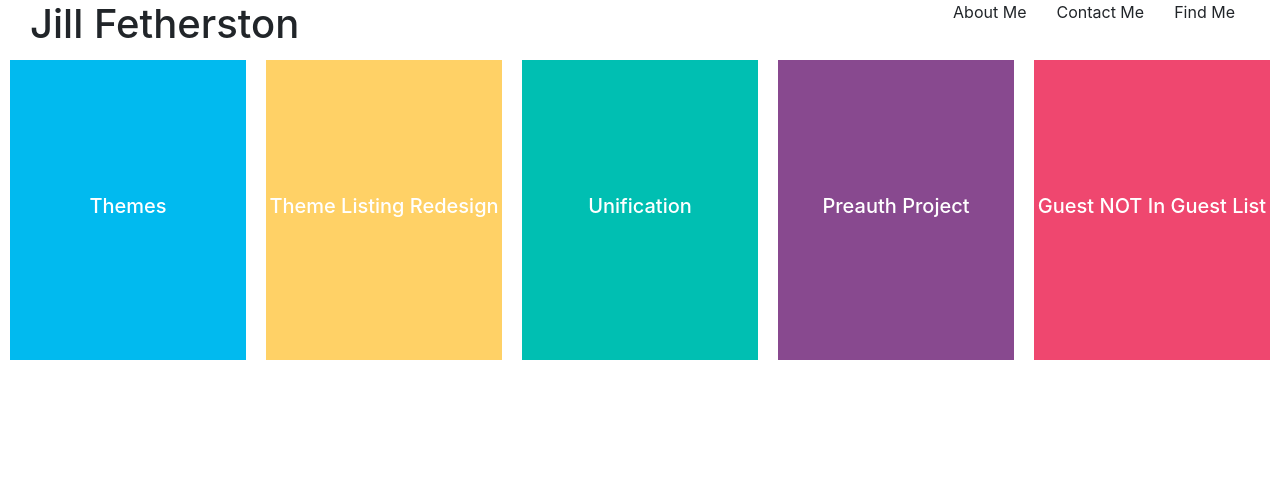
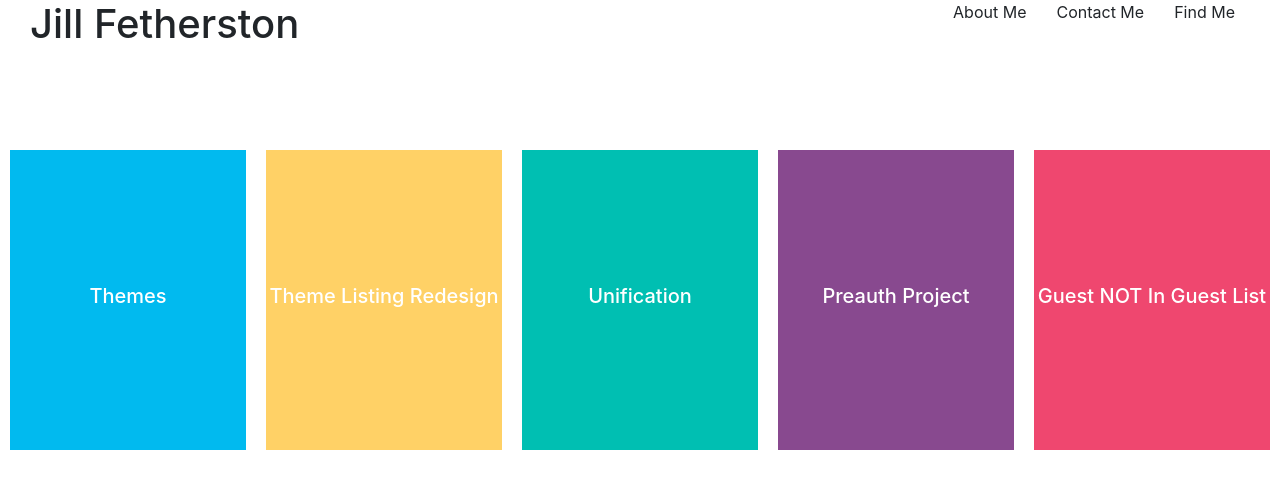
Before and after one commit to 12Noone/jfetherston-dot-com, a React app: page / in a window 1280 px wide. Shown: the top 488 px of the page. Built offline with nearby package versions, Linux system fonts and the light colour scheme.

Commit message:
updating menu / viewer styles

```diff
--- a/src/components/Menu.js
+++ b/src/components/Menu.js
@@ -20,7 +20,7 @@ class Menu extends Component {
               <ul className="inline-list">
                 <li onClick={() => showViewer('about')}>About Me</li>
                 <li onClick={() => showViewer('contact')}>Contact Me</li>
-                <li>Find Me</li>
+                <li onClick={() => showViewer('find me')}>Find Me</li>
               </ul>
             </div>
           </div>
--- a/src/stylesheets/Project.less
+++ b/src/stylesheets/Project.less
@@ -6,7 +6,10 @@
 @darkBlue: #88498F;
 
 .project-container {
+  margin-top: 90px;
   display: flex;
+  z-index: 0;
+  position: relative;
   .project-tile {
     margin: 10px;
     cursor: pointer;
--- a/src/stylesheets/Viewer.less
+++ b/src/stylesheets/Viewer.less
@@ -7,6 +7,7 @@
     width:100%;
     height: 100%;
     background: rgba(0, 0, 0, 0.6);
+    z-index: 1;
   }
 
   .viewer-main {
--- a/src/viewerOptionsData.js
+++ b/src/viewerOptionsData.js
@@ -16,6 +16,10 @@ export const viewerOptionsData = {
     bodyCopy: 'probably a contact form. oh god this doesnt mean redux-forms does it',
     image: false
   },
+  findMe: {
+    navLink: 'find me',
+    header: 'Other places I may be',
+  }
 };
 
 export const projectData = {
```
